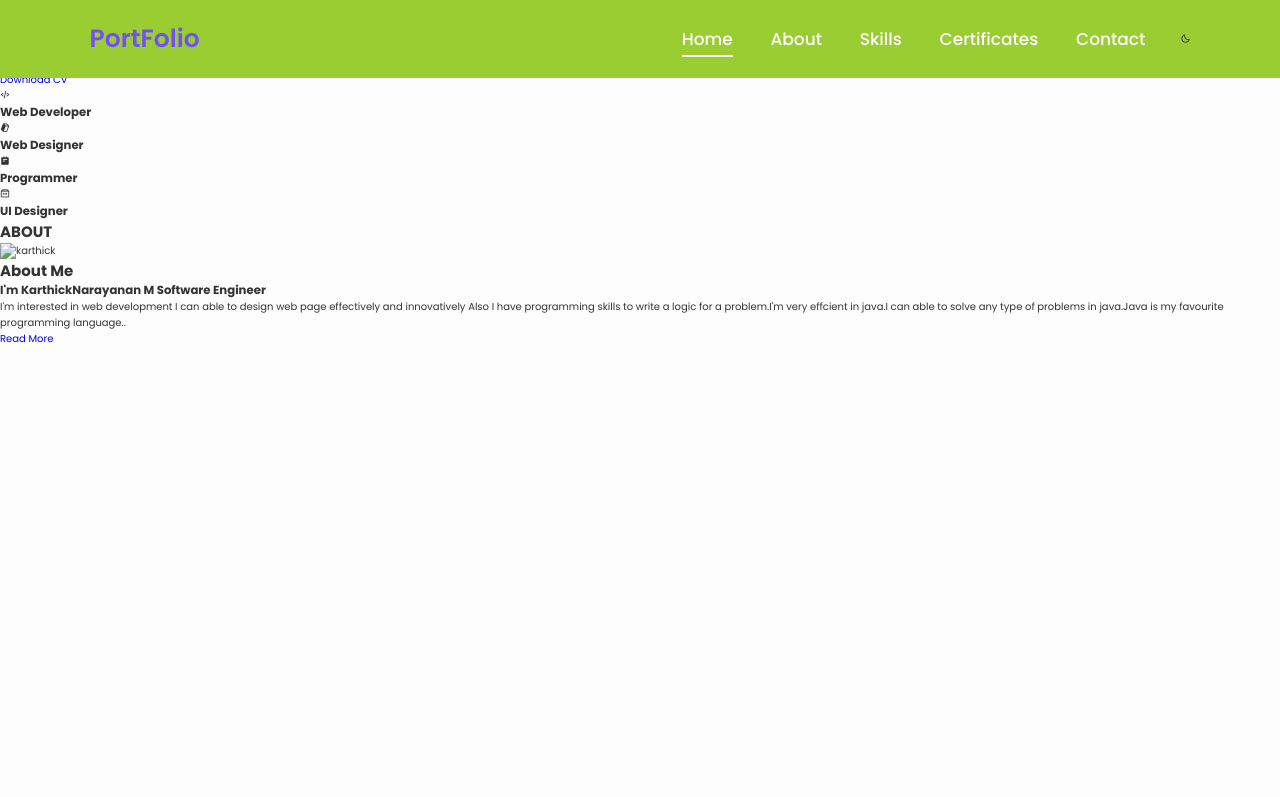
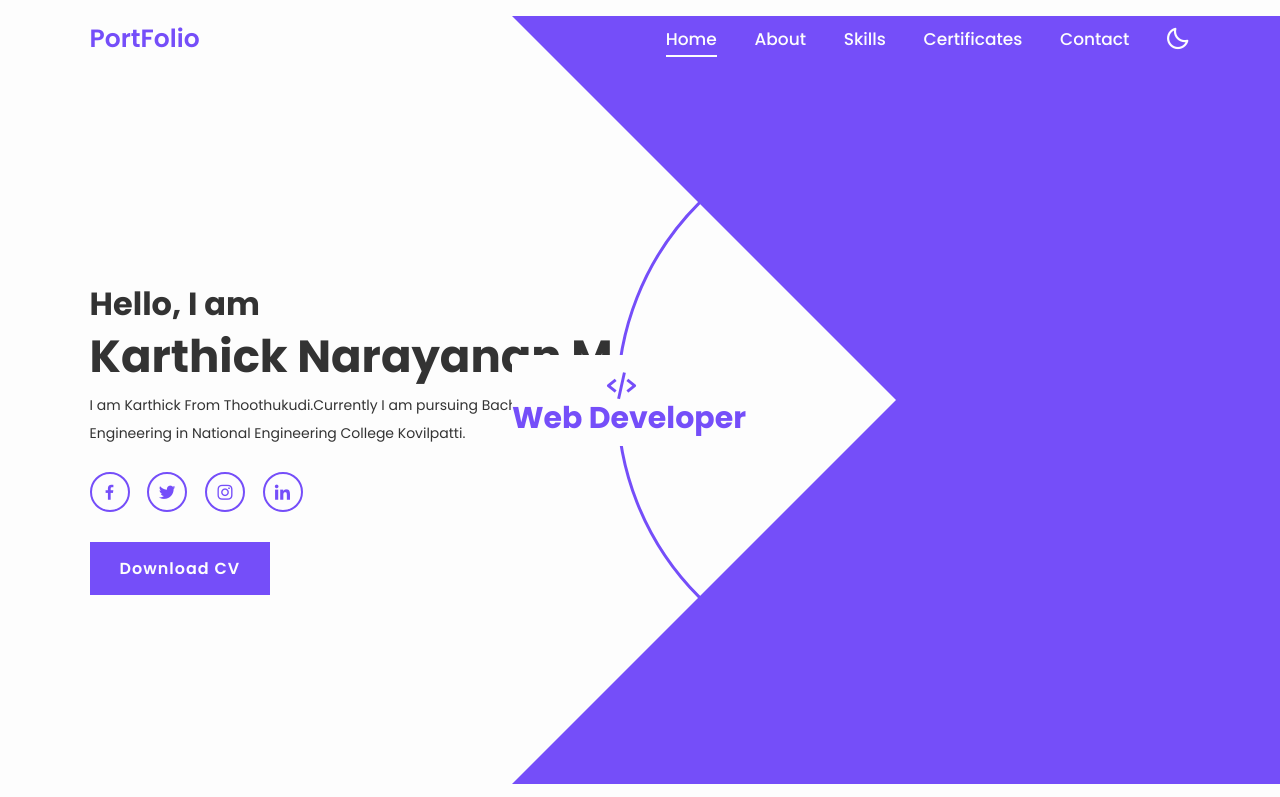
Before and after one commit to KARTHICKNARAYANAN-M/KARTHICK.M-PORTFOLIO, a plain HTML site: page index.html in a window 1280 px wide. Shown: the top 797 px of the page. Drawn offline with nearby package versions, Linux system fonts and the light colour scheme.

Commit message:
initial commit
initial commit

```diff
--- a/style.css
+++ b/style.css
@@ -42,7 +42,7 @@ body
     left:0;
     width:100%;
     padding:2rem 7%;
-    background: yellowgreen;
+    background: transparent;
     display: flex;
     align-items: center;
     z-index: 100;
@@ -77,3 +77,230 @@ body
     height:.2rem;
     background: var(--white-color);
 }
+
+#darkmode-icon
+{
+    font-size: 2.6rem;
+    color:var(--white-color);
+    cursor: pointer;
+}
+
+section
+{
+    min-height: 100vh;
+    padding: 10rem 7% 2rem;
+
+
+}
+
+.home
+{
+    display: flex;
+    align-items: center;
+}
+
+.home .home-content
+{
+    max-width: 55rem;
+
+}
+
+.home-content h3
+{
+    font-size: 3.2rem;
+    font-weight: 700;
+    line-height: 1.2;
+
+}
+
+.home-content h1
+{
+    font-size: 4.5rem;
+    font-weight: 700;
+
+
+}
+
+.home-content p
+{
+    font-size: 1.4rem;
+    line-height: 2.0;
+}
+
+.home-content .social-media a
+{
+    display: inline-flex;
+    justify-content: center;
+    align-items: center;
+    width:4rem;
+    height:4rem;
+    background: transparent;
+    border: .2rem solid var(--main-color);
+    border-radius: 50%;
+    box-shadow: 0.2rem 0,5rem var(--shadow-color);
+    font-size: 2rem;
+    color:var(--main-color);
+    margin:2.5rem 1.5rem 3rem 0;
+    transition: .5s ease;
+}
+
+.home-content .social-media a:hover
+{
+    background: var(--main-color);
+    color: var(--white-color);
+}
+
+.resume
+{
+    display: inline-block;
+    padding: 1.2rem 2.8rem;
+    background: var(--main-color);
+    border-radius: 0 .2rem .5rem var(--shadow-color);
+    font-size: 1.6rem;
+    color:var(--white-color);
+    letter-spacing: .1rem;
+    border:.2rem solid transparent;
+    font-weight: 600;
+}
+
+.resume:hover
+{
+    background:transparent;
+    color:var(--main-color);
+    border-color: .2rem var(--main-color);
+}
+
+.home .profession-container
+{
+    position: absolute;
+    top:50%;
+    right:0;
+    transform:translateY(-50%);
+    width:768px;
+    height:768px;
+    overflow: hidden;
+    pointer-events: none;
+}
+
+.home .profession-container .profession-box
+{
+    position: absolute;
+    top:0;
+    right:0;
+    width:768px;
+    height:768px;
+    border-radius: 50%;
+    display: flex;
+    align-items: center;
+    justify-content: center;
+}
+
+.home .profession-box .profession
+{
+    position: absolute;
+    left: 0;
+    display: flex;
+    align-items: center;
+    flex-direction: column;
+    color: var(--main-color);
+    transform: rotate(calc(360deg / 4*var(--i)));
+    transform-origin: 384px;
+    background: var(--bg-color);
+    padding: 13px 0;
+}
+
+.home .profession-box .profession:nth-child(1) i
+{
+    margin-right: 15px;
+}
+
+.home .profession-box .profession:nth-child(2),
+.home .profession-box .profession:nth-child(4)
+{
+padding-bottom: 20px;
+}
+
+
+
+.home .profession
+{
+  font-size: 3.5rem;
+}
+
+.home .profession h3
+{
+    font-size: 3rem;
+    line-height: 1;
+    font-weight: 650;
+}
+
+.home .profession-box .circle
+{
+    height: 560px;
+    width: 560px;
+    border:3px solid var(--main-color);
+    border-radius: 50%;
+}
+
+.home .profession-container .overlay
+{
+    position: absolute;
+    top:0;
+    right: 0;
+    width:0;
+    height:0;
+    border-top: 384px solid var(--main-color);
+    border-right: 384px solid var(--main-color);
+    border-bottom:384px solid var(--main-color);
+    border-left:384px solid transparent;
+}
+
+.about .about-image img
+{
+    height:500px;
+    width:25vw;
+    margin-right: 30px;
+    border-radius: 50%;
+    border: 15px solid var(--main-color);
+    box-shadow: 2px 2px 2px var(--main-color);
+}
+
+span
+{
+    color: var(--main-color);
+    font-size: 3rem;
+    font-family:'Segoe UI', Tahoma, Geneva, Verdana, sans-serif;
+}
+
+.about
+{
+    display: flex;
+    justify-content: center;
+    align-items: center;
+    gap: 4rem;
+}
+
+.about-content h2
+{
+    text-align: left;
+    line-height: 2;
+    font-size: 30px;
+}
+
+.heading
+{
+    font-size: 4.5rem;
+    text-align: center;
+}
+
+.about-content h3
+{
+    font-size: 2rem;
+}
+
+.about-content p
+{
+    line-height: 2.2;
+    font-size: 1.8rem;
+    margin:2rem 15rem 5rem 0rem;
+}
```
Also changed, not shown: Karthick.M.jpg (added), download.png (added), karthick.png (added).
